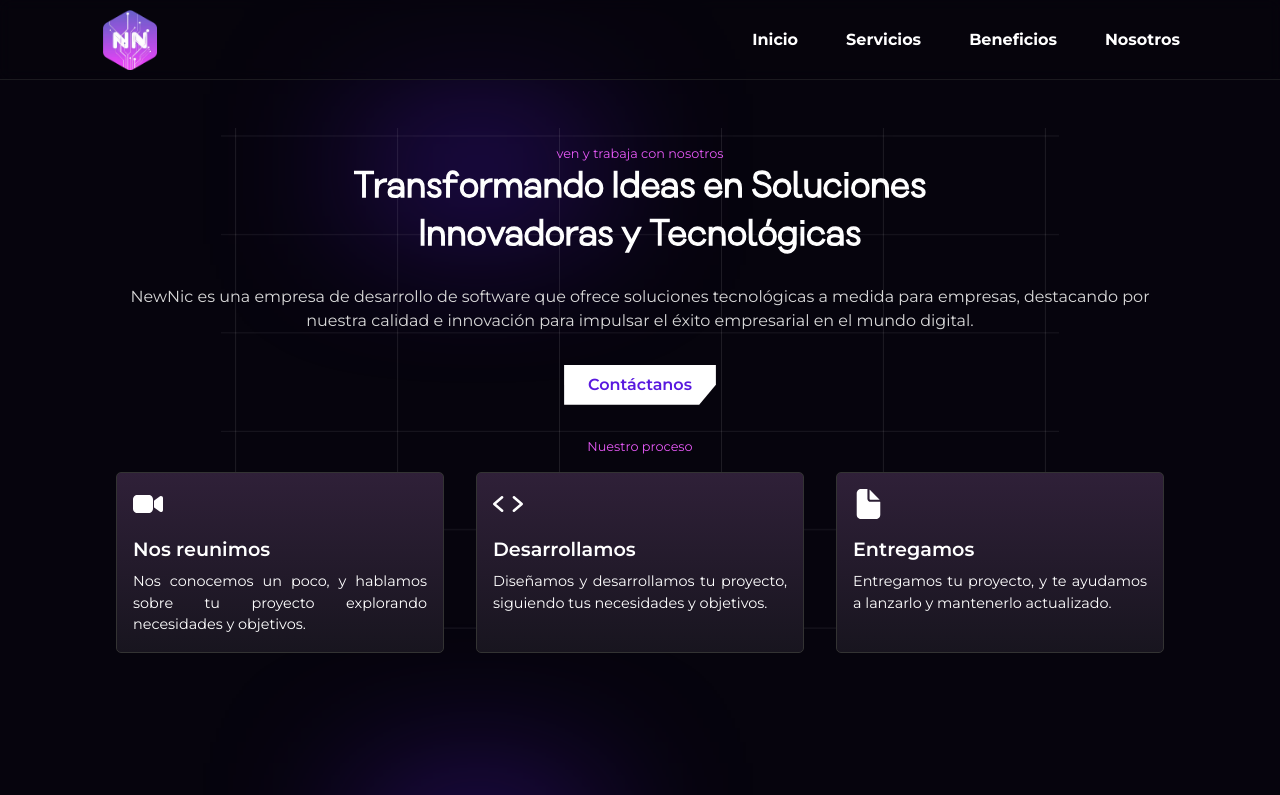
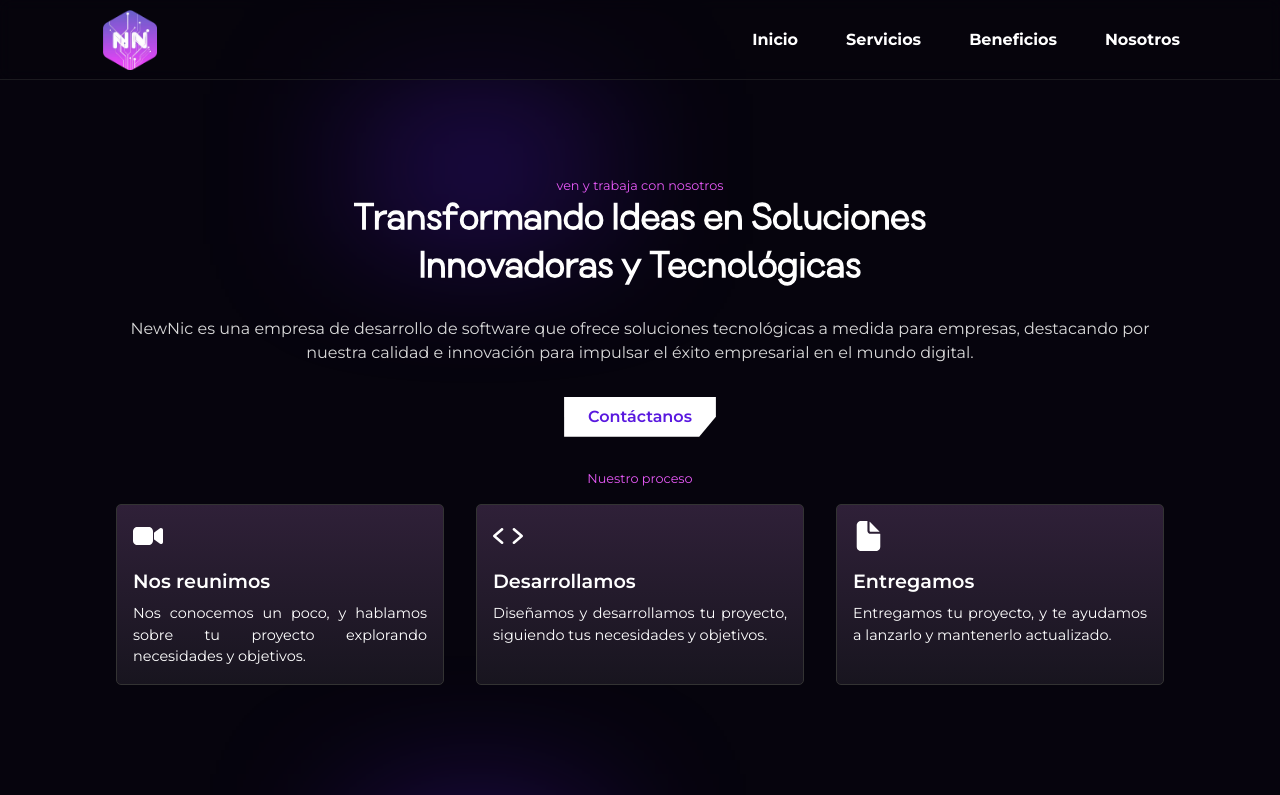
Before and after one commit to francisco-JGC/newnic.tech, a Next.js app: page / in a window 1280 px wide. Shown: the top 795 px of the page. Built offline with nearby package versions, Linux system fonts and the light colour scheme.

Commit message:
feat: Add lazy loading for background image in SectionPage component

```diff
--- a/src/components/SectionPage/index.js
+++ b/src/components/SectionPage/index.js
@@ -1,8 +1,6 @@
 import './index.scss'
+import { TitleSection } from '../TitleSection'
 
-import { TitleSection } from '../TitleSection'
-import Image from 'next/image'
-import backgroundBlock from '@/assets/images/background-section.webp'
 export const SectionPage = ({
   title,
   description,
@@ -12,20 +10,25 @@ export const SectionPage = ({
   showBackground = false,
   titleSize,
   id,
+  positionTitle,
 }) => {
   return (
     <div className={`section-page`} id={id}>
       <section className={`section-page-content ${className}`}>
         {showBackground && (
-          <div className="section-page-background">
-            <Image src={backgroundBlock} alt={title} />
+          <div className="lines">
+            <div className="line"></div>
+            <div className="line"></div>
+            <div className="line"></div>
           </div>
         )}
+
         <TitleSection
           title={title}
           description={description}
           small={small}
           titleSize={titleSize}
+          positionTitle={positionTitle}
         />
         {children}
       </section>
```
